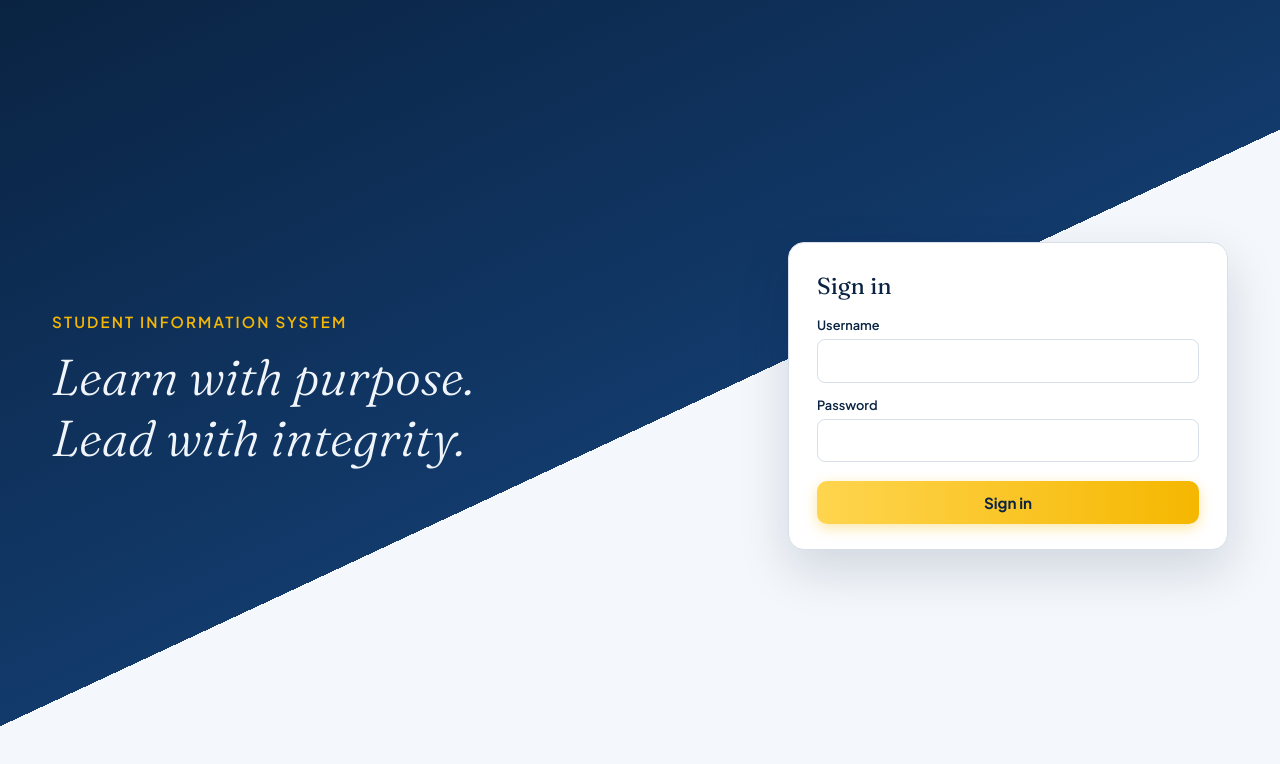
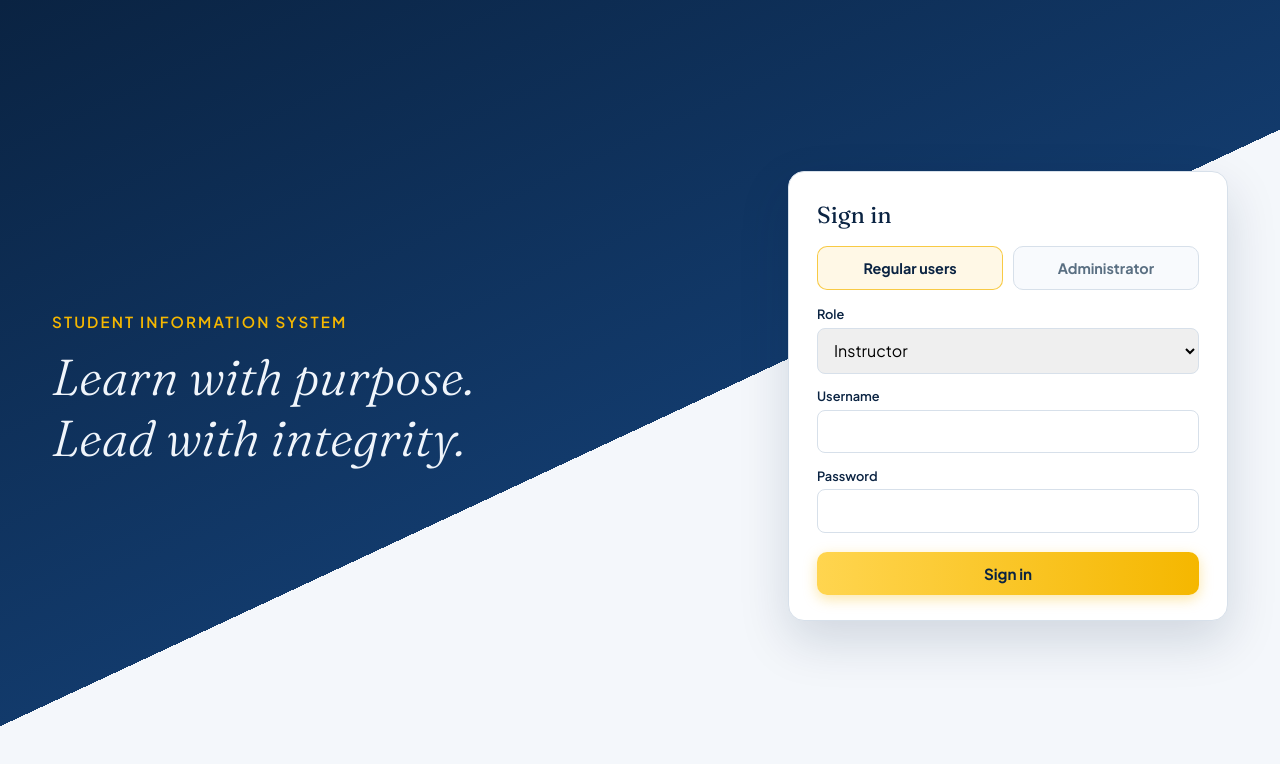
Before and after one commit to Purple-House-ni-JD/SIS-FRONTEND, a React (Vite) app: page / in a window 1280 px wide. Shown: the top 764 px of the page. Built offline with nearby package versions, Linux system fonts and the light colour scheme.

Commit message:
feat(admin): add static admin management views and edit modals

```diff
--- a/src/App.jsx
+++ b/src/App.jsx
@@ -1,56 +1,46 @@
 import { Navigate, Route, Routes } from 'react-router-dom'
 import { AppShell } from './layouts/AppShell'
 import { PublicHome } from './pages/PublicHome'
-import { PlaceholderPage } from './pages/PlaceholderPage'
 import { AdminDashboard } from './pages/admin/AdminDashboard'
 import { AdminUsersPage } from './pages/admin/AdminUsersPage'
 import { AdminGradesPage } from './pages/admin/AdminGradesPage'
 import { AdminAnnouncementsPage } from './pages/admin/AdminAnnouncementsPage'
-
-const studentNav = [
-  { to: '/student', end: true, label: 'Dashboard' },
-  { to: '/student/grades', label: 'My grades' },
-  { to: '/student/announcements', label: 'Announcements' },
-  { to: '/student/profile', label: 'Profile' },
-]
-
-const staffNav = [
-  { to: '/staff', end: true, label: 'Dashboard' },
-  { to: '/staff/grading', label: 'Grading' },
-  { to: '/staff/announcements', label: 'Announcements' },
-  { to: '/staff/profile', label: 'Profile' },
-]
-
-const adminNav = [
-  { to: '/admin', end: true, label: 'Dashboard' },
-  { to: '/admin/users', label: 'User management' },
-  { to: '/admin/grades', label: 'Student grades' },
-  { to: '/admin/announcements', label: 'Announcements' },
-]
+import { StudentDashboard } from './pages/student/StudentDashboard'
+import { StudentGradesPage } from './pages/student/StudentGradesPage'
+import { StudentAnnouncementsPage } from './pages/student/StudentAnnouncementsPage'
+import { StudentProfilePage } from './pages/student/StudentProfilePage'
+import { StaffDashboard } from './pages/staff/StaffDashboard'
+import { StaffGradingPage } from './pages/staff/StaffGradingPage'
+import { StaffAnnouncementsPage } from './pages/staff/StaffAnnouncementsPage'
+import { StaffProfilePage } from './pages/staff/StaffProfilePage'
+import { portalNav } from './data/portalConfig'
 
 export default function App() {
   return (
     <Routes>
       <Route path="/" element={<PublicHome />} />
 
-      <Route path="/student" element={<AppShell portal="student" title="Student" nav={studentNav} />}>
-        <Route index element={<PlaceholderPage title="Student dashboard" hint="Overview of grades and quick links will load here once the API is wired." />} />
-        <Route path="grades" element={<PlaceholderPage title="My grades" hint="Course list and scores (read-only for students)." />} />
-        <Route path="announcements" element={<PlaceholderPage title="Announcements" hint="School-wide posts and updates." />} />
-        <Route path="profile" element={<PlaceholderPage title="Profile" hint="Edit student information and contact details." />} />
+      <Route path="/student" element={<AppShell portal="student" title="Student" nav={portalNav.student} />}>
+        <Route index element={<StudentDashboard />} />
+        <Route path="courses" element={<StudentGradesPage />} />
+        <Route path="announcements" element={<StudentAnnouncementsPage />} />
+        <Route path="profile" element={<StudentProfilePage />} />
       </Route>
 
-      <Route path="/staff" element={<AppShell portal="staff" title="Staff" nav={staffNav} />}>
-        <Route index element={<PlaceholderPage title="Staff dashboard" hint="Summary of classes and pending grading tasks." />} />
-        <Route path="grading" element={<PlaceholderPage title="Grading" hint="CRUD for student grades per class." />} />
-        <Route path="announcements" element={<PlaceholderPage title="Announcements" hint="Create and manage announcements." />} />
-        <Route path="profile" element={<PlaceholderPage title="Profile" hint="Staff information and preferences." />} />
+      <Route
+        path="/instructor"
+        element={<AppShell portal="instructor" title="Instructor" nav={portalNav.instructor} />}
+      >
+        <Route index element={<StaffDashboard />} />
+        <Route path="courses" element={<StaffGradingPage />} />
+        <Route path="announcements" element={<StaffAnnouncementsPage />} />
+        <Route path="profile" element={<StaffProfilePage />} />
       </Route>
 
-      <Route path="/admin" element={<AppShell portal="admin" title="Admin" nav={adminNav} />}>
+      <Route path="/admin" element={<AppShell portal="admin" title="Admin" nav={portalNav.admin} />}>
         <Route index element={<AdminDashboard />} />
         <Route path="users" element={<AdminUsersPage />} />
-        <Route path="grades" element={<AdminGradesPage />} />
+        <Route path="courses" element={<AdminGradesPage />} />
         <Route path="announcements" element={<AdminAnnouncementsPage />} />
       </Route>
 
--- a/src/pages/PublicHome.css
+++ b/src/pages/PublicHome.css
@@ -67,6 +67,31 @@
   color: var(--h-navy);
 }
 
+.sis-home__tabs {
+  display: grid;
+  grid-template-columns: repeat(2, minmax(0, 1fr));
+  gap: 0.6rem;
+  margin-bottom: 1rem;
+}
+
+.sis-home__tab {
+  padding: 0.75rem 0.9rem;
+  border-radius: 10px;
+  border: 1px solid #d7e0ea;
+  background: #f8fafd;
+  color: #5a6f82;
+  font: inherit;
+  font-size: 0.9rem;
+  font-weight: 700;
+  cursor: pointer;
+}
+
+.sis-home__tab--active {
+  border-color: rgba(245, 183, 0, 0.7);
+  background: #fff8e6;
+  color: var(--h-navy);
+}
+
 .sis-home__form {
   display: flex;
   flex-direction: column;
--- a/src/pages/PublicHome.jsx
+++ b/src/pages/PublicHome.jsx
@@ -1,11 +1,16 @@
+import { useState } from 'react'
 import { useNavigate } from 'react-router-dom'
+import { getPortalPath } from '../data/portalConfig'
 import './PublicHome.css'
 
-/** Replace with your institution’s official motto. */
 const SCHOOL_MOTTO = 'Learn with purpose. Lead with integrity.'
 
 export function PublicHome() {
   const navigate = useNavigate()
+  const [activeTab, setActiveTab] = useState('regular')
+  const [selectedRole, setSelectedRole] = useState('instructor')
+
+  const isAdmin = activeTab === 'admin'
 
   return (
     <div className="sis-home">
@@ -21,21 +26,59 @@ export function PublicHome() {
               Sign in
             </h2>
 
+            <div className="sis-home__tabs" role="tablist" aria-label="Sign in type">
+              <button
+                type="button"
+                role="tab"
+                aria-selected={activeTab === 'regular'}
+                className={`sis-home__tab${activeTab === 'regular' ? ' sis-home__tab--active' : ''}`}
+                onClick={() => setActiveTab('regular')}
+              >
+                Regular users
+              </button>
+              <button
+                type="button"
+                role="tab"
+                aria-selected={activeTab === 'admin'}
+                className={`sis-home__tab${activeTab === 'admin' ? ' sis-home__tab--active' : ''}`}
+                onClick={() => setActiveTab('admin')}
+              >
+                Administrator
+              </button>
+            </div>
+
             <form
               className="sis-home__form"
               onSubmit={(e) => {
                 e.preventDefault()
-                navigate('/admin')
+                navigate(isAdmin ? '/admin' : getPortalPath(selectedRole))
               }}
             >
+              {!isAdmin ? (
+                <label className="sis-home__label">
+                  Role
+                  <select
+                    className="sis-home__input"
+                    name="role"
+                    value={selectedRole}
+                    onChange={(e) => setSelectedRole(e.target.value)}
+                  >
+                    <option value="instructor">Instructor</option>
+                    <option value="student">Student</option>
+                  </select>
+                </label>
+              ) : null}
+
               <label className="sis-home__label">
                 Username
                 <input className="sis-home__input" name="username" type="text" autoComplete="username" />
               </label>
+
               <label className="sis-home__label">
                 Password
                 <input className="sis-home__input" name="password" type="password" autoComplete="current-password" />
               </label>
+
               <button type="submit" className="sis-home__submit">
                 Sign in
               </button>
```
